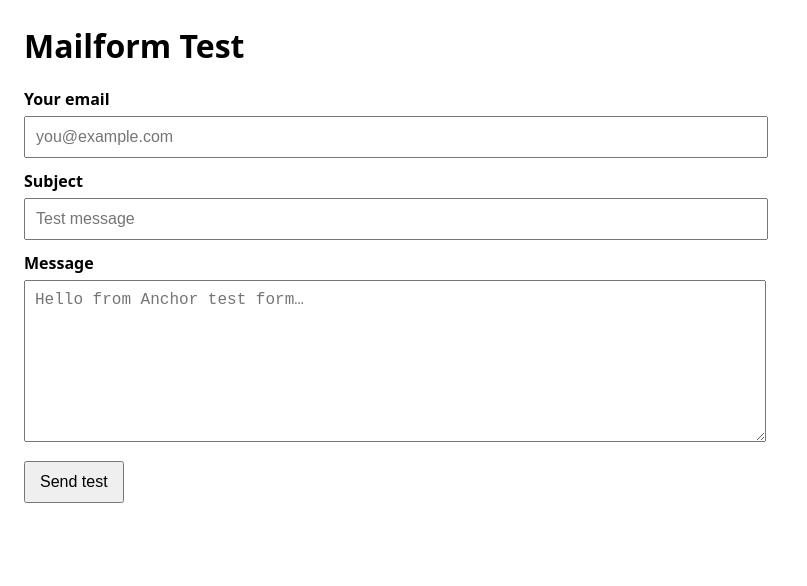
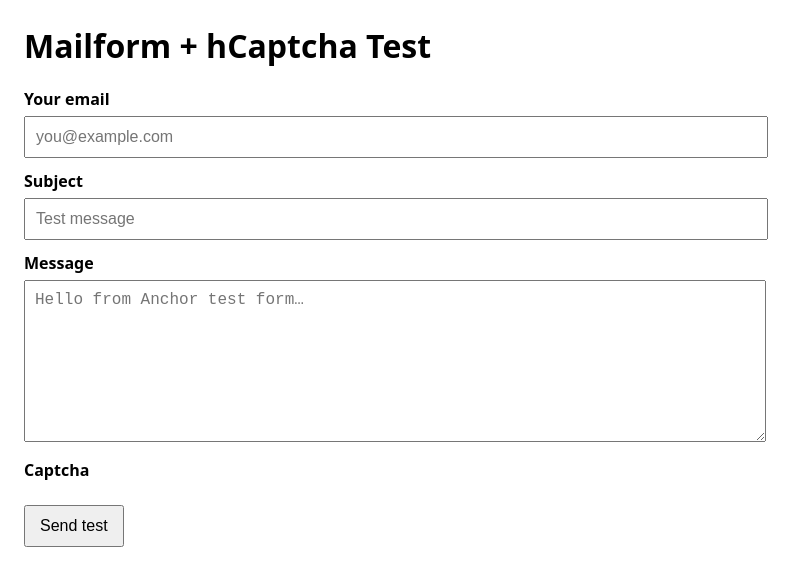
Before and after one commit to DylanBillson/anchor-website, a Jekyll site: the page test-contact.html, which Jekyll copies as it is, in a window 1280 px wide. Shown: the top 586 px of the page, without its empty margins (0-807 px from the left). Built offline with Jekyll 4.4.1, drawn with Linux system fonts in a browser that asks for light colours.

Commit message:
fix: Update test contact form to integrate hCaptcha

```diff
--- a/test-contact.html
+++ b/test-contact.html
@@ -3,7 +3,7 @@
 <head>
   <meta charset="utf-8" />
   <meta name="viewport" content="width=device-width, initial-scale=1" />
-  <title>Mailform Test</title>
+  <title>Mailform + hCaptcha Test</title>
   <style>
     body { font-family: system-ui, -apple-system, Segoe UI, Arial, sans-serif; margin: 24px; max-width: 720px; }
     label { display:block; margin: 12px 0 6px; font-weight: 600; }
@@ -15,21 +15,32 @@
     .err { background: #fdeaea; }
     .row { display:flex; gap: 12px; }
     .row > div { flex: 1; }
+    .captcha-wrap { margin-top: 10px; }
   </style>
+
+  <!-- hCaptcha -->
+  <script src="https://js.hcaptcha.com/1/api.js" async defer></script>
 </head>
 
 <body>
-  <h1>Mailform Test</h1>
+  <h1>Mailform + hCaptcha Test</h1>
 
   <form id="contactForm">
-    <label for="from">Your email</label>
-    <input id="from" name="from" type="email" placeholder="you@example.com" required />
+    <label for="email">Your email</label>
+    <input id="email" name="email" type="email" placeholder="you@example.com" required />
 
     <label for="subject">Subject</label>
     <input id="subject" name="subject" type="text" placeholder="Test message" required />
 
-    <label for="body">Message</label>
-    <textarea id="body" name="body" placeholder="Hello from Anchor test form…" required></textarea>
+    <label for="message">Message</label>
+    <textarea id="message" name="message" placeholder="Hello from Anchor test form…" required></textarea>
+
+    <label>Captcha</label>
+    <div class="captcha-wrap">
+      <!-- IMPORTANT: data-sitekey is your hCaptcha SITE KEY -->
+      <div class="h-captcha" data-sitekey="14d48452-74be-4eac-8d00-a7f60d36243a"></div>
+      <!-- hCaptcha will automatically create a hidden input named "h-captcha-response" -->
+    </div>
 
     <button id="submitBtn" type="submit">Send test</button>
 
@@ -61,6 +72,13 @@
       okMsg.style.display = "none";
       errMsg.style.display = "none";
 
+      // Validate captcha token exists before sending
+      const captchaToken = form.querySelector('textarea[name="h-captcha-response"]')?.value;
+      if (!captchaToken) {
+        showErr("Please complete the captcha first.");
+        return;
+      }
+
       submitBtn.disabled = true;
       submitBtn.textContent = "Sending…";
 
@@ -79,6 +97,9 @@
 
         showOk();
         form.reset();
+
+        // Reset hCaptcha widget so you can submit again
+        if (window.hcaptcha) window.hcaptcha.reset();
       } catch (err) {
         showErr(err?.message || "Unknown error");
       } finally {
```
Also changed, not shown: other parts of test-contact.html (+1 -1 lines).
